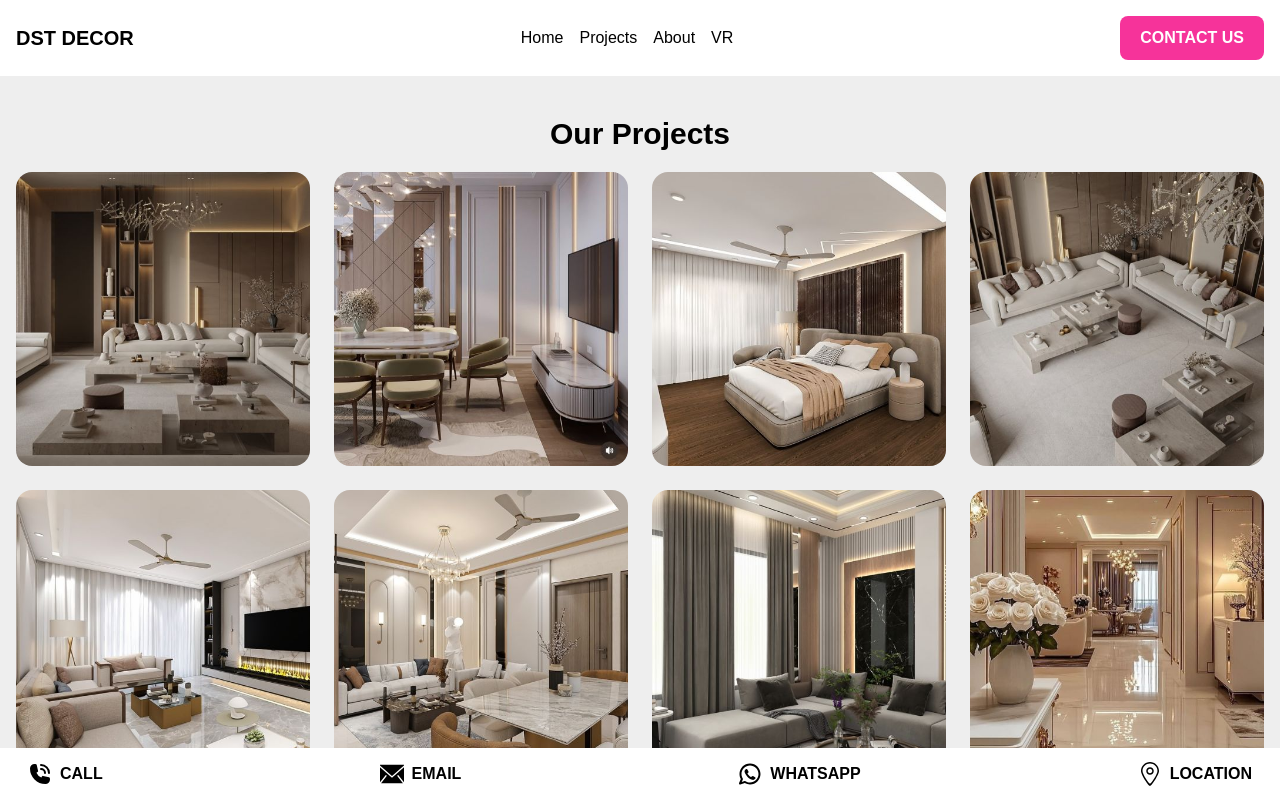
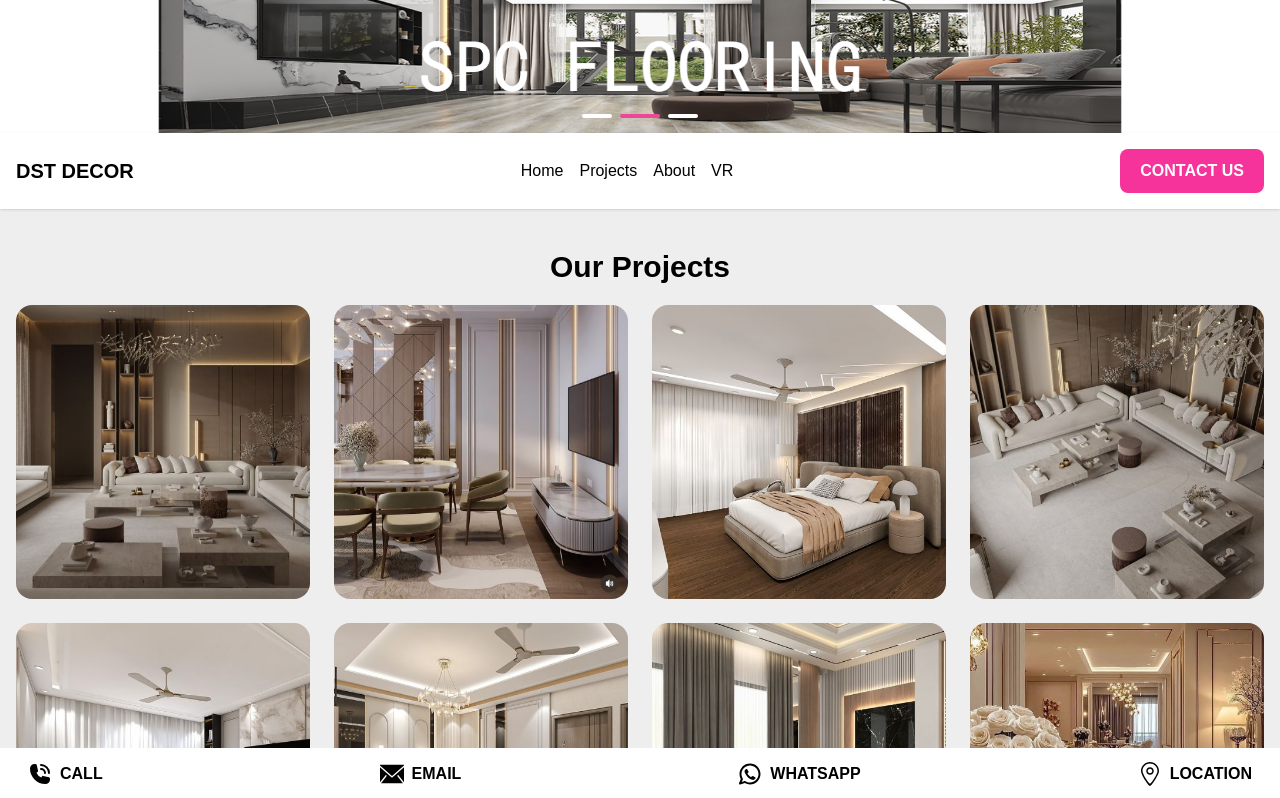
Before and after one commit to Shakiqurrahman/dst-decor, a website: page index.html in a window 1280 px wide. Shown: the top 798 px of the page. Drawn offline with nearby package versions, Linux system fonts and the light colour scheme.

Commit message:
Add Swiper integration with image banners and update CSS structure

```diff
--- a/index.html
+++ b/index.html
@@ -4,11 +4,33 @@
     <meta charset="UTF-8" />
     <meta name="viewport" content="width=device-width, initial-scale=1.0" />
     <title>DST Decor</title>
-    <link rel="stylesheet" href="src/output.css" />
+    <link
+  rel="stylesheet"
+  href="https://cdn.jsdelivr.net/npm/swiper@11/swiper-bundle.min.css"
+/>
+    <link rel="stylesheet" href="./src/css/output.css" />
   </head>
   <body>
+    <!-- Swiper Slide Section -->
+    <section class="swiper">
+      <div class="swiper-wrapper">
+        <div class="swiper-slide">
+          <img src="./src/images/Banner1.png" class="w-full object-cover" alt="Banner 1" />
+        </div>
+        <div class="swiper-slide">
+          <img src="./src/images/Banner2.png" class="w-full object-cover" alt="Banner 2" />
+        </div>
+        <div class="swiper-slide">
+          <img src="./src/images/Banner3.png" class="w-full object-cover" alt="Banner 3" />
+        </div>
+      </div>
+
+      <!-- Pagination (small bar dots at bottom) -->
+      <div class="swiper-pagination"></div>
+    </section>
+
     <!-- Header Section  -->
-    <header class="bg-white py-4">
+    <header class="bg-white py-4 sticky top-0 w-full shadow-sm z-10">
       <div class="flex justify-between max-width items-center">
         <h3 class="text-xl font-bold uppercase">DST Decor</h3>
         <nav>
@@ -69,5 +91,8 @@
       </a>
       </div>
      </section>
+
+     <script src="https://cdn.jsdelivr.net/npm/swiper@11/swiper-bundle.min.js"></script>
+     <script src="./src/scripts/index.js"></script>
   </body>
 </html>
--- a/package.json
+++ b/package.json
@@ -4,6 +4,6 @@
     "tailwindcss": "^4.1.11"
   },
   "scripts": {
-    "build:css": "npx @tailwindcss/cli -i ./src/input.css -o ./src/output.css --watch"
+    "build:css": "npx @tailwindcss/cli -i ./src/css/input.css -o ./src/css/output.css --watch"
   }
 }
--- a/src/input.css
+++ b/src/css/input.css
@@ -18,3 +18,18 @@ html {
 .max-width {
   @apply max-w-[1280px] px-4 mx-auto;
 }
+
+/* Custom pagination style */
+.swiper-pagination-bullet {
+  width: 30px;
+  height: 4px;
+  border-radius: 2px;
+  background: white;
+  opacity: 1 !important;
+  transition: all 0.3s;
+}
+
+.swiper-pagination-bullet-active {
+  background: #ec4899;
+  width: 40px;
+}
--- /dev/null
+++ b/src/scripts/index.js
@@ -0,0 +1,11 @@
+const swiper = new Swiper(".swiper", {
+  loop: true,
+  autoplay: {
+    delay: 2000,
+    disableOnInteraction: false,
+  },
+  pagination: {
+    el: ".swiper-pagination",
+    clickable: true, // allows clicking the dots
+  },
+});
```
Also changed, not shown: src/css/output.css, src/images/Banner1.png (added), src/images/Banner2.png (added), src/images/Banner3.png (added).
